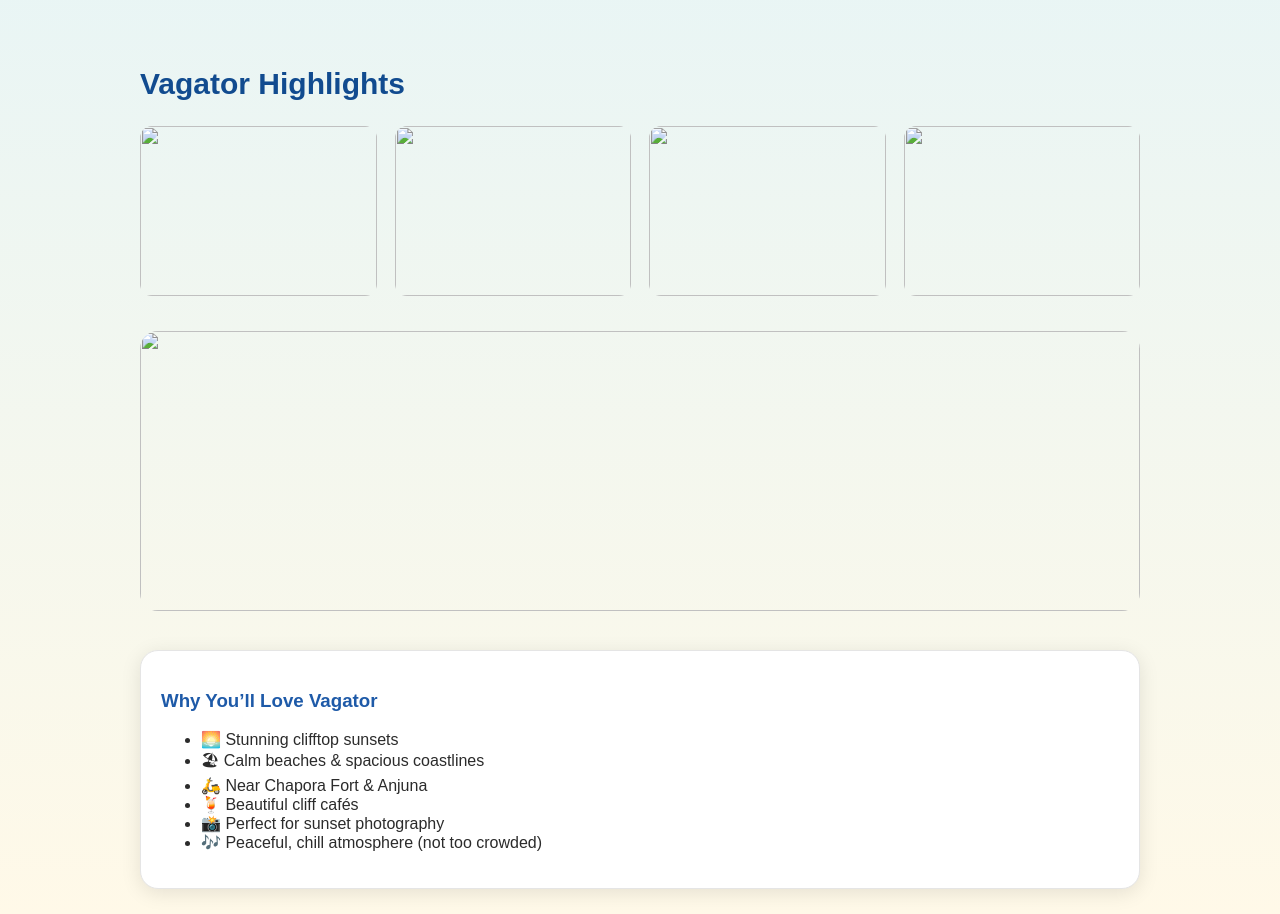
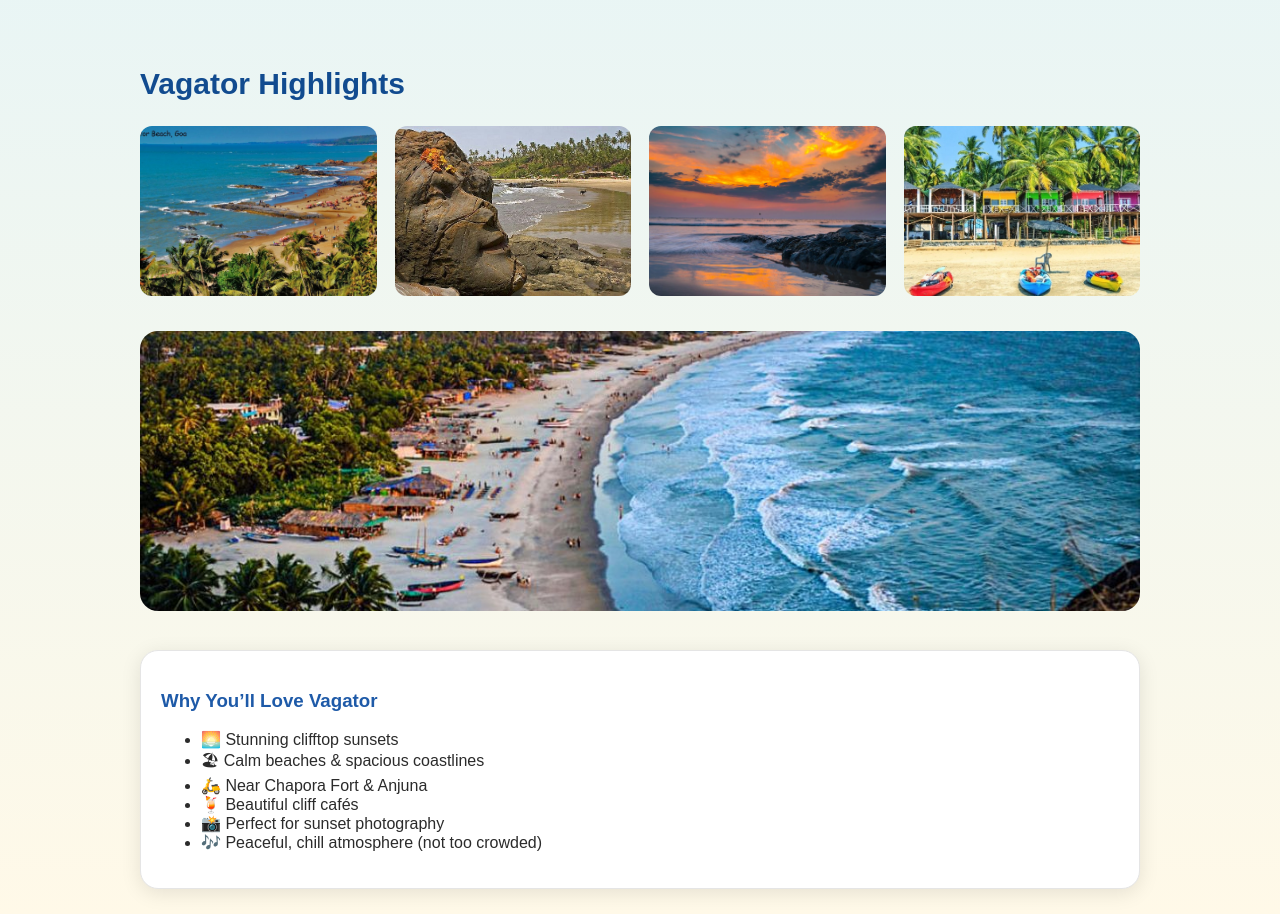
Before and after one commit to Keerthika082006/Tourist_Website, a plain HTML site: page vagator.html in a window 1280 px wide. Shown: the part 760-1674 px from the top of the page. Drawn offline with Linux system fonts and the light colour scheme.

Commit message:
second commit

```diff
--- a/vagator.html
+++ b/vagator.html
@@ -16,7 +16,7 @@
     /* HEADER */
     .hero {
         height: 320px;
-        background: url('images/GG11.jpg') center/cover no-repeat;
+        background: url('GG11.jpg') center/cover no-repeat;
         display: flex;
         align-items: flex-end;
         padding: 40px;
@@ -147,15 +147,15 @@
     <h2 class="section-title">Vagator Highlights</h2>
 
     <div class="photo-grid">
-        <img src="images/GG7.jpg">
-        <img src="images/GG9.jpg">
-        <img src="images/GG8.jpg">
-        <img src="images/GG12.jpg">
+        <img src="GG7.jpg">
+        <img src="GG9.jpg">
+        <img src="GG8.jpg">
+        <img src="GG12.jpg">
 
     </div>
 
     <!-- WIDE SCENIC IMAGE -->
-    <img src="images/GG11.jpg" class="wide-img reveal">
+    <img src="GG11.jpg" class="wide-img reveal">
 
     <!-- EXTRA INFO -->
     <div class="info-card reveal" style="margin-top:35px;">
```
